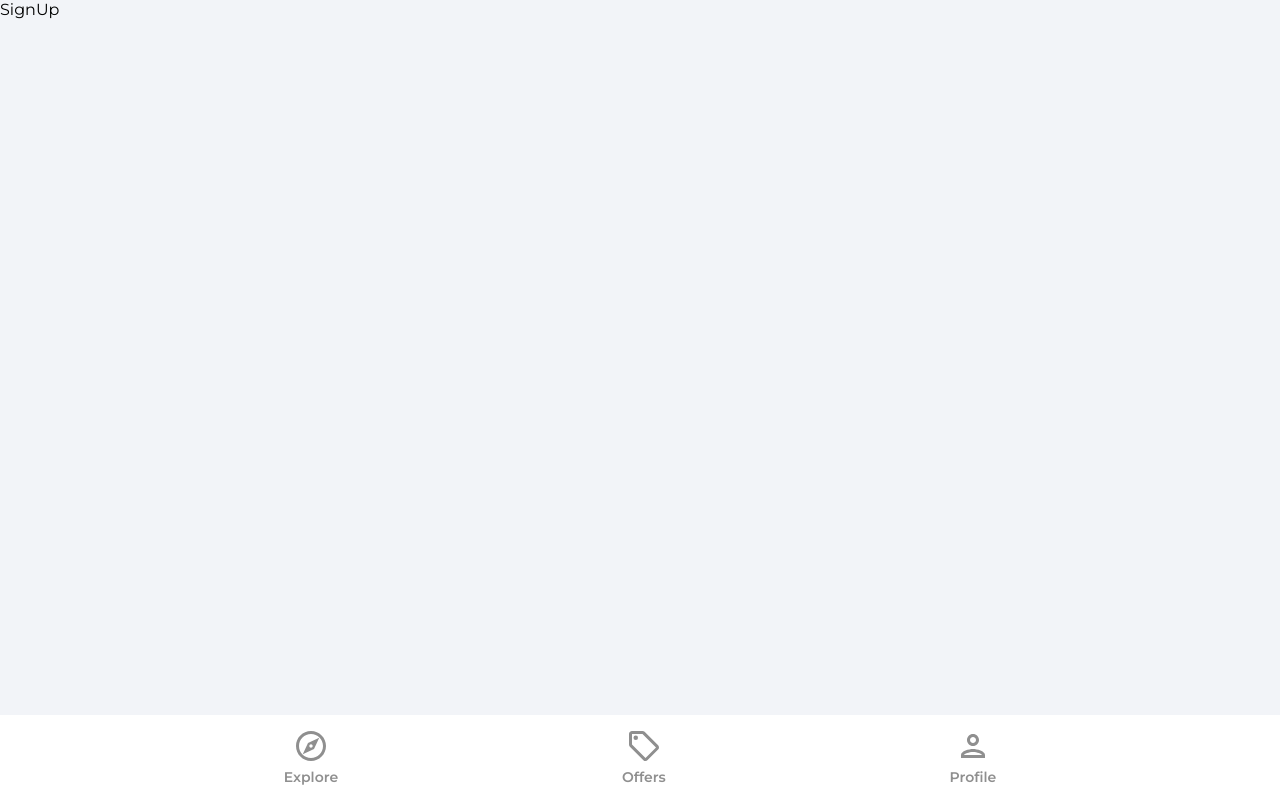
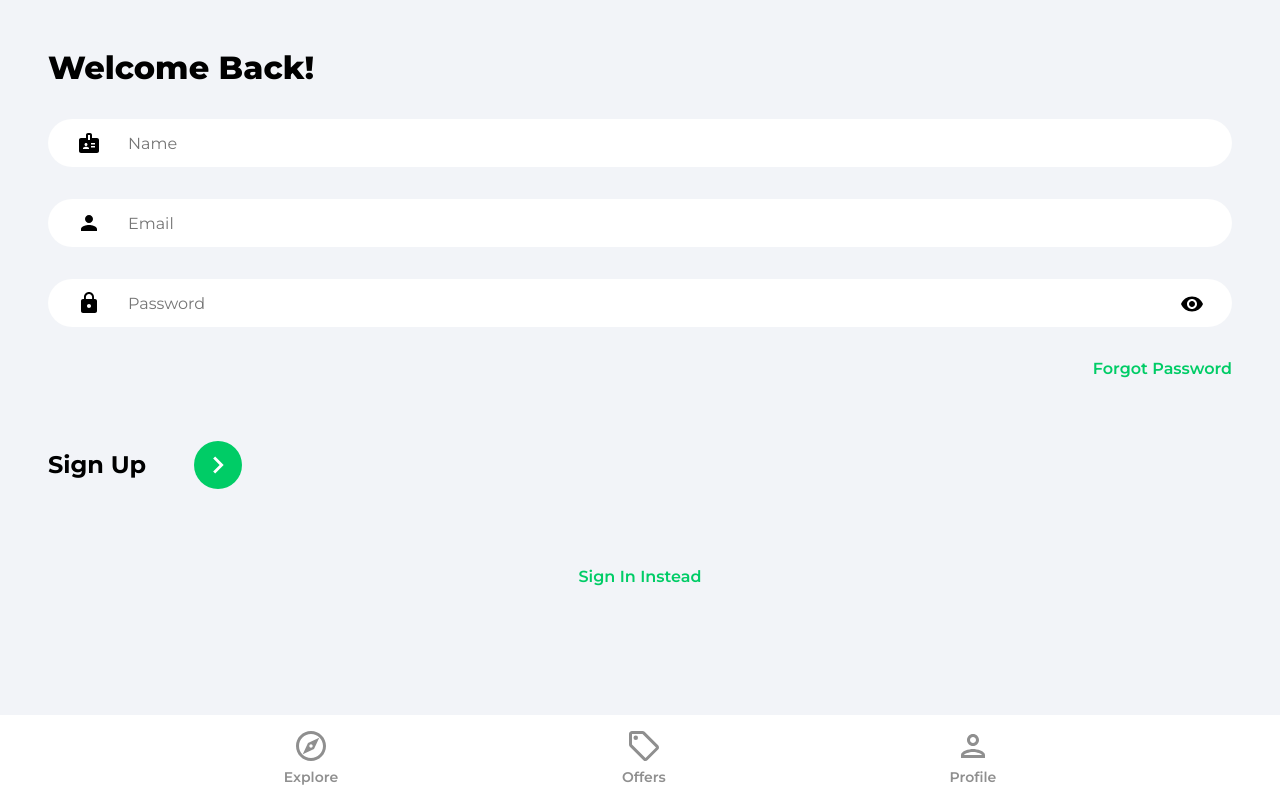
Before and after one commit to Abhishek-Shukla-github/domus, a React (Create React App) app: page /sign-up in a window 1280 px wide. Built offline with nearby package versions, Linux system fonts and the light colour scheme.

Commit message:
Add sign-in and sign-up pages

```diff
--- a/src/pages/SignIn.jsx
+++ b/src/pages/SignIn.jsx
@@ -1,8 +1,79 @@
+import { useState } from 'react'
+import { Link, useNavigate } from 'react-router-dom'
+import { ReactComponent as ArrowRightIcon } from '../assets/svg/keyboardArrowRightIcon.svg'
+import visibilityIcon from '../assets/svg/visibilityIcon.svg'
+
 function SignIn() {
+    const [showPassword, setShowPassword] = useState(false)
+    const [formData, setFormData] = useState({
+        email: '',
+        password: '',
+    })
+    const { email, password } = formData
+
+    const navigate = useNavigate()
+
+    const onChange = (e) => {
+        setFormData((prevState) => ({
+            ...prevState,
+            [e.target.id]: e.target.value,
+        }))
+    }
+
     return (
-        <div>
-            Sign In
-        </div>
+        <>
+            <div className='pageContainer'>
+                <header>
+                    <p className='pageHeader'>Welcome Back!</p>
+                </header>
+
+                <form>
+                    <input
+                        type='email'
+                        className='emailInput'
+                        placeholder='Email'
+                        id='email'
+                        value={email}
+                        onChange={onChange}
+                    />
+
+                    <div className='passwordInputDiv'>
+                        <input
+                            type={showPassword ? 'text' : 'password'}
+                            className='passwordInput'
+                            placeholder='Password'
+                            id='password'
+                            value={password}
+                            onChange={onChange}
+                        />
+
+                        <img
+                            src={visibilityIcon}
+                            alt='show password'
+                            className='showPassword'
+                            onClick={() => setShowPassword((prevState) => !prevState)}
+                        />
+                    </div>
+
+                    <Link to='/forgot-password' className='forgotPasswordLink'>
+                        Forgot Password
+                    </Link>
+
+                    <div className='signInBar'>
+                        <p className='signInText'>Sign In</p>
+                        <button className='signInButton'>
+                            <ArrowRightIcon fill='#ffffff' width='34px' height='34px' />
+                        </button>
+                    </div>
+                </form>
+
+                {/* Google OAuth */}
+
+                <Link to='/sign-up' className='registerLink'>
+                    Sign Up Instead
+                </Link>
+            </div>
+        </>
     )
 }
 
--- a/src/pages/SignUp.jsx
+++ b/src/pages/SignUp.jsx
@@ -1,8 +1,88 @@
+import { useState } from 'react'
+import { Link, useNavigate } from 'react-router-dom'
+import { ReactComponent as ArrowRightIcon } from '../assets/svg/keyboardArrowRightIcon.svg'
+import visibilityIcon from '../assets/svg/visibilityIcon.svg'
+
 function SignUp() {
+    const [showPassword, setShowPassword] = useState(false)
+    const [formData, setFormData] = useState({
+        name: '',
+        email: '',
+        password: '',
+    })
+    const { name, email, password } = formData
+
+    const navigate = useNavigate()
+
+    const onChange = (e) => {
+        setFormData((prevState) => ({
+            ...prevState,
+            [e.target.id]: e.target.value,
+        }))
+    }
+
     return (
-        <div>
-            SignUp
-        </div>
+        <>
+            <div className='pageContainer'>
+                <header>
+                    <p className='pageHeader'>Welcome Back!</p>
+                </header>
+
+                <form>
+                    <input
+                        type='text'
+                        className='nameInput'
+                        placeholder='Name'
+                        id='name'
+                        value={name}
+                        onChange={onChange}
+                    />
+                    <input
+                        type='email'
+                        className='emailInput'
+                        placeholder='Email'
+                        id='email'
+                        value={email}
+                        onChange={onChange}
+                    />
+
+                    <div className='passwordInputDiv'>
+                        <input
+                            type={showPassword ? 'text' : 'password'}
+                            className='passwordInput'
+                            placeholder='Password'
+                            id='password'
+                            value={password}
+                            onChange={onChange}
+                        />
+
+                        <img
+                            src={visibilityIcon}
+                            alt='show password'
+                            className='showPassword'
+                            onClick={() => setShowPassword((prevState) => !prevState)}
+                        />
+                    </div>
+
+                    <Link to='/forgot-password' className='forgotPasswordLink'>
+                        Forgot Password
+                    </Link>
+
+                    <div className='signUpBar'>
+                        <p className='signUpText'>Sign Up</p>
+                        <button className='signUpButton'>
+                            <ArrowRightIcon fill='#ffffff' width='34px' height='34px' />
+                        </button>
+                    </div>
+                </form>
+
+                {/* Google OAuth */}
+
+                <Link to='/sign-in' className='registerLink'>
+                    Sign In Instead
+                </Link>
+            </div>
+        </>
     )
 }
 
```
